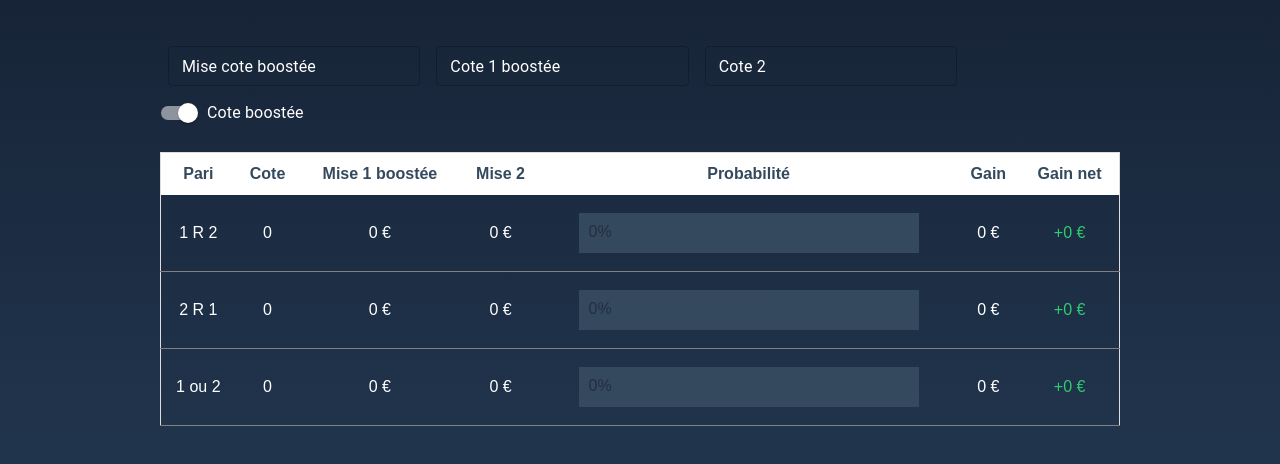
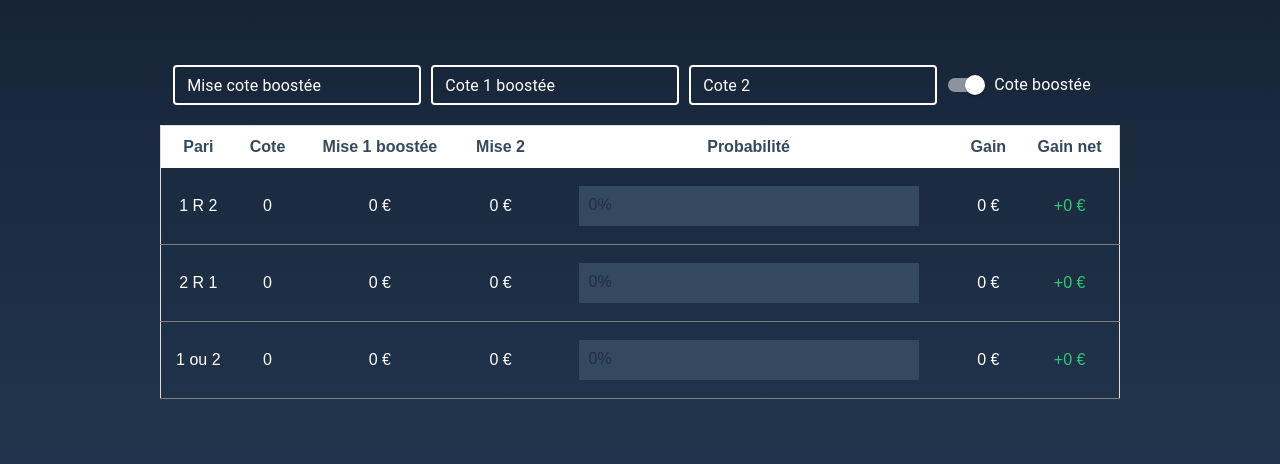
Before and after one commit to Mysto91/calcul-cote, a React (Create React App) app: page / in a window 1280 px wide. Shown: the part 168-632 px from the top of the page. Built offline with nearby package versions, Linux system fonts and the light colour scheme.

Commit message:
refonte : refacto + change inputs shape

```diff
--- a/src/components/input/Input.css
+++ b/src/components/input/Input.css
@@ -27,28 +27,26 @@
   font-size: 18px;
 }
 
-@media screen and (max-width: 660px) {
-  #form-input > div {
-    display: block;
-    margin-bottom: 8px;
+#form-input {
+  display: flex;
+  justify-content: center;
+    align-items: center;
+  border-color: 'white';
+  margin-bottom: 20px;
+}
+
+@media screen and (max-width: 1080px) {
+  #form-input {
+    flex-direction: column;
   }
 
-  .input-field {
-    width: 100px;
-    height: 25px;
-  }
-
-  .container-label {
-    width: 100px;
-    text-align: center;
+  #form-input > div {
+    margin-top: 20px;
   }
 }
 
-@media screen and (min-width: 660px) {
-  .container-label {
-    width: 50%;
-    margin-left: auto;
-    margin-right: auto;
-    text-align: center;
-  }
+@media screen and (min-width: 1080px) {
+  #form-input {
+      flex-direction: row;
+    }
 }
--- a/src/components/input/Input.js
+++ b/src/components/input/Input.js
@@ -6,6 +6,29 @@ import BetTable from "../betTable/BetTable";
 import "./Input.css";
 import Box from '@mui/material/Box';
 import TextField from '@mui/material/TextField';
+
+const textFieldStyles = {
+	notchedOutline: {
+		border: "2px solid",
+		borderColor: "white",
+	},
+	focusedNotchedOutline: {
+		borderColor: "#38ef7d",
+		color: "red",
+	},
+	inputLabel: {
+		color: 'white',
+		'&.Mui-focused': {
+			color: '#38ef7d',
+		}
+	},
+	inputBase: {
+		color: 'white',
+	},
+	notchedOutlineHover: {
+		borderColor: "#38ef7d",
+	}
+};
 
 export default class Input extends Component {
 	constructor(props) {
@@ -156,17 +179,9 @@ export default class Input extends Component {
 
 		return (
 			<div className="vertical-center">
-				<form>
-					<div id="form-input" className="horizontal-center">
 				<Box
+					id="form-input"
 					component="form"
-							sx={{
-								borderColor: 'white',
-								'& .MuiTextField-root': {
-									m: 1,
-									width: '25ch'
-								},
-							}}
 					noValidate
 					autoComplete="off"
 				>
@@ -177,14 +192,11 @@ export default class Input extends Component {
 								id={input.id}
 								label={input.title}
 								sx={{
-											label: {
-												color: 'white',
-												borderColor: 'white',
-											},
-											div: {
-												color: 'white',
-												borderColor: 'white',
-											}
+									'& .MuiOutlinedInput-root .MuiOutlinedInput-notchedOutline': textFieldStyles.notchedOutline,
+									'& .MuiOutlinedInput-root.Mui-focused .MuiOutlinedInput-notchedOutline': textFieldStyles.focusedNotchedOutline,
+									'& .MuiInputLabel-root': textFieldStyles.inputLabel,
+									'& .MuiInputBase-input': textFieldStyles.inputBase,
+									'&:hover .MuiOutlinedInput-root .MuiOutlinedInput-notchedOutline': textFieldStyles.notchedOutlineHover,
 								}}
 								size="small"
 								onChange={this.handleChange}
@@ -192,7 +204,6 @@ export default class Input extends Component {
 							/>
 						);
 					})}
-						</Box>
 					<FormControlLabel
 						control={
 							<Switch
@@ -214,8 +225,7 @@ export default class Input extends Component {
 						}
 						label="Cote boostée"
 					/>
-					</div>
-				</form>
+				</Box>
 				<BetTable {...state}></BetTable>
 			</div>
 		);
```
Lines whose indentation alone changed are shown as unchanged.
